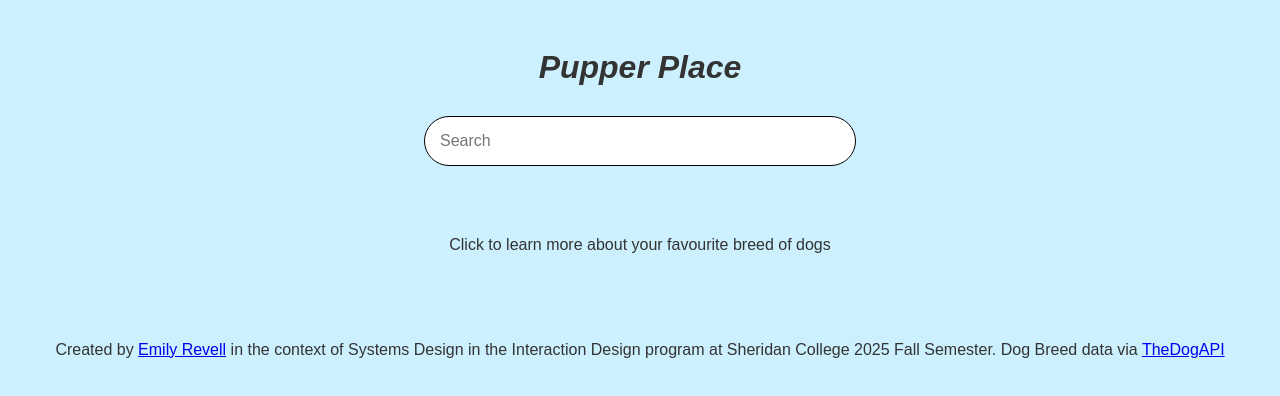
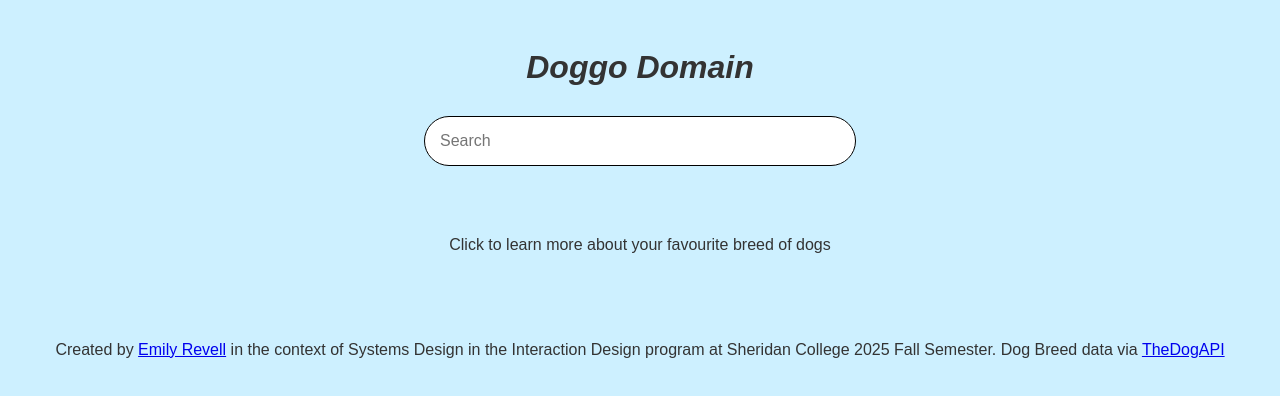
Before and after one commit to RevEm9/Project1_DynamicData, a website: page index.html in a window 1280 px wide. Drawn offline with Linux system fonts and the light colour scheme; no server answers; a web font is replaced by a local one.

Commit message:
Last change was actually changing the margin of the footer. This commit it changing the main title from Pupper Place to Doggo Domain.

```diff
--- a/index.html
+++ b/index.html
@@ -12,7 +12,7 @@
 
 <body>
 
-  <h1>Pupper Place</h1>
+  <h1>Doggo Domain</h1>
   <input type="text" id="searchBar" placeholder="Search">
   <div id="alphabet"></div>
   <h4 id="info">Click to learn more about your favourite breed of dogs</h4>
```
